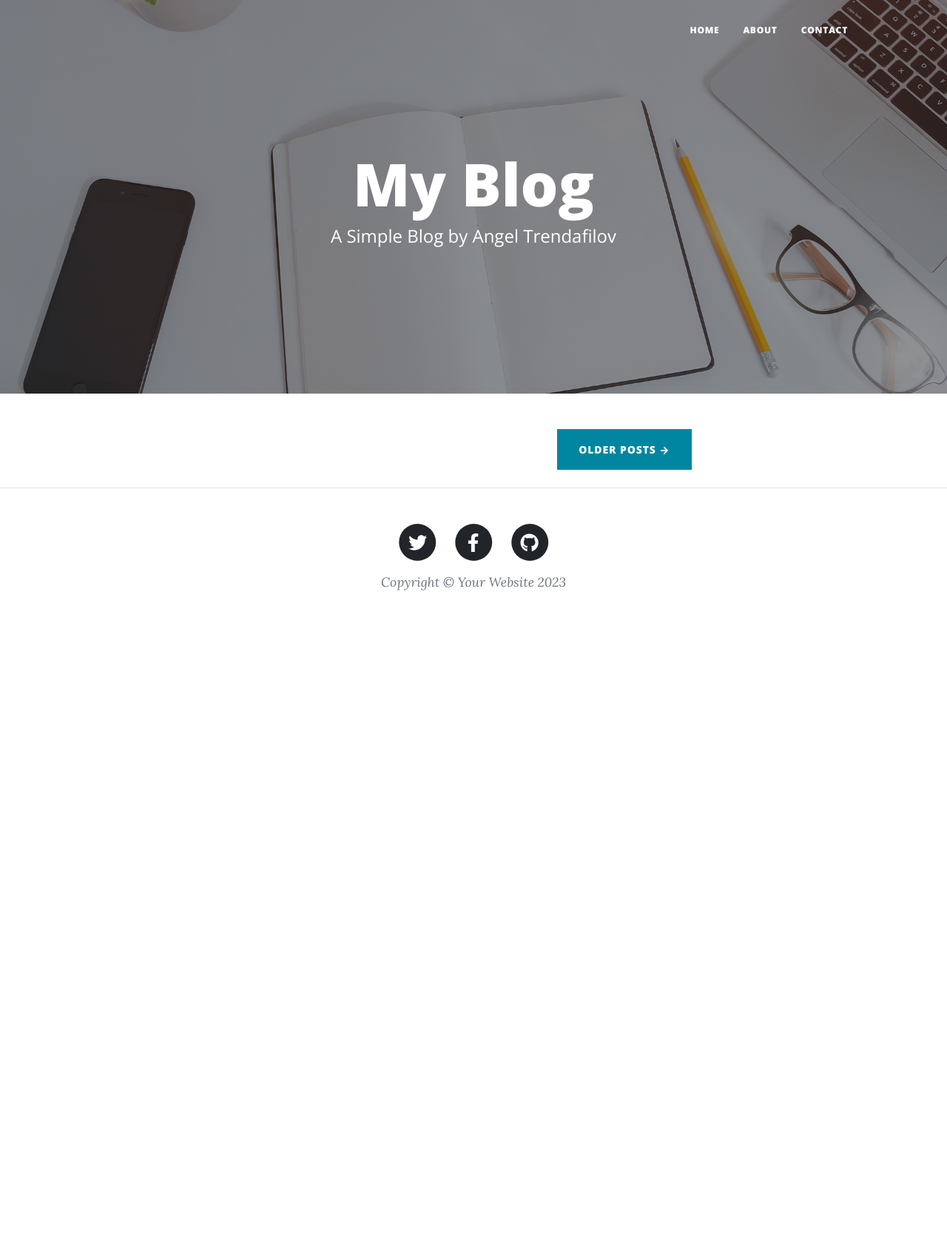
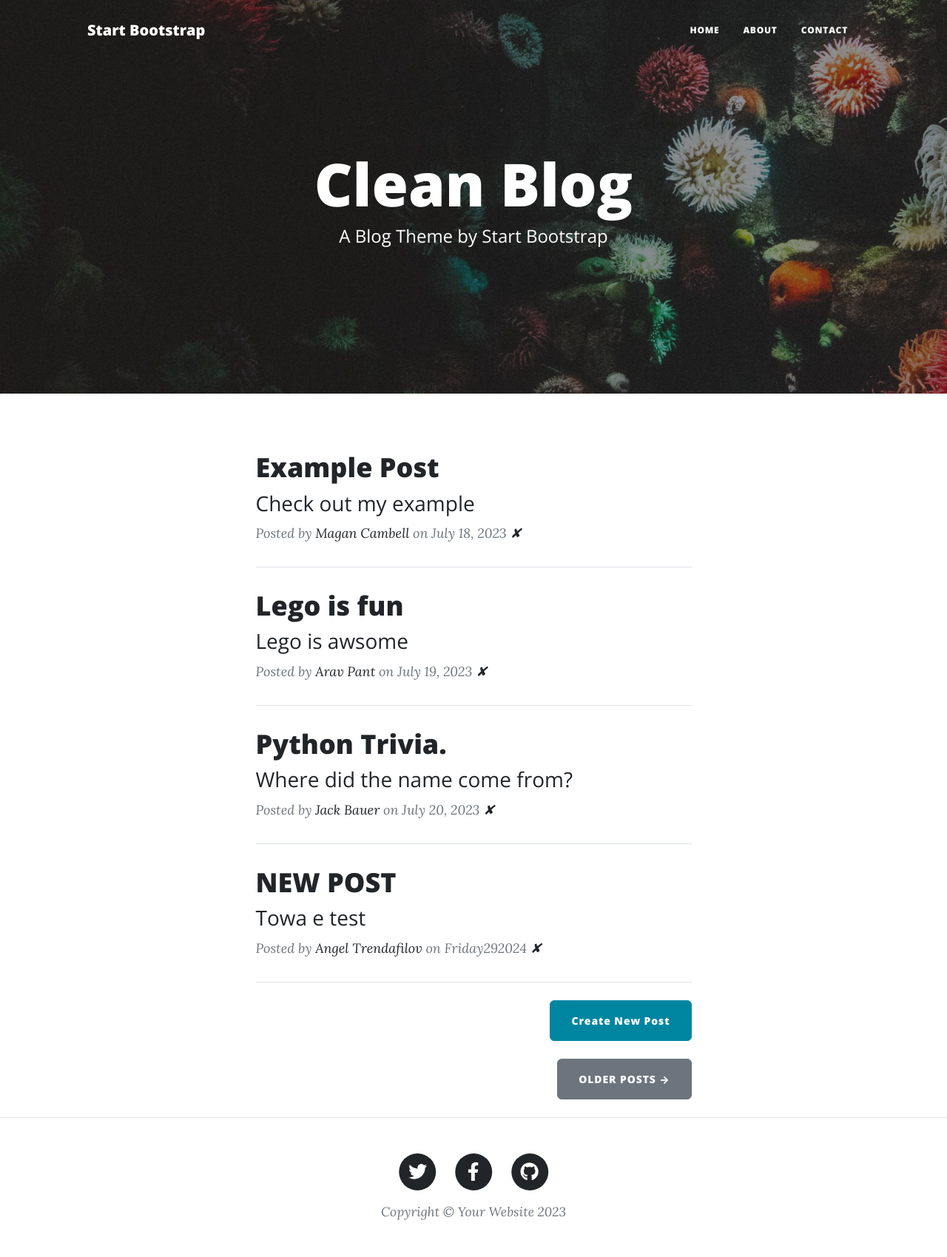
Before and after one commit to A-Trendafilov/Blog, a Flask app: page / in a window 1280 px wide. Shown: the whole page at 74% size. Before the commit the page ends 798 px from the top, so only its background shows below. Run offline with Flask 3, Linux system fonts and the light colour scheme; some libraries are stand-ins or nearby versions.

Commit message:
Adding new futures: Add/Edit/Delete -> post. Adding Database for post.

```diff
--- a/main.py
+++ b/main.py
@@ -1,21 +1,120 @@
+from flask import Flask, render_template, redirect, url_for, request
+from flask_bootstrap import Bootstrap5
+from flask_sqlalchemy import SQLAlchemy
+from sqlalchemy.orm import DeclarativeBase, Mapped, mapped_column
+from sqlalchemy import Integer, String, Text
+from flask_wtf import FlaskForm
+from wtforms import StringField, SubmitField
+from wtforms.validators import DataRequired, URL
+from flask_ckeditor import CKEditor, CKEditorField
+from datetime import date
+from dotenv import load_dotenv
+import smtplib
 import os
-import smtplib
-
-import requests
-from dotenv import load_dotenv
-from flask import Flask, render_template, request
 
 load_dotenv()
+SECRET_KEY = os.getenv("SECRET_KEY")
 EMAIL = os.getenv("EMAIL")
 PASSWORD = os.getenv("PASSWORD")
-posts = requests.get("https://api.npoint.io/0723d0fa440771f1ac25").json()
 
 app = Flask(__name__)
+app.config["SECRET_KEY"] = SECRET_KEY
+ckeditor = CKEditor(app)
+Bootstrap5(app)
+
+
+# CREATE DATABASE
+class Base(DeclarativeBase):
+    pass
+
+
+app.config["SQLALCHEMY_DATABASE_URI"] = "sqlite:///posts.db"
+db = SQLAlchemy(model_class=Base)
+db.init_app(app)
+
+
+# CONFIGURE TABLE
+class BlogPost(db.Model):
+    id: Mapped[int] = mapped_column(Integer, primary_key=True)
+    title: Mapped[str] = mapped_column(String(250), unique=True, nullable=False)
+    subtitle: Mapped[str] = mapped_column(String(250), nullable=False)
+    date: Mapped[str] = mapped_column(String(250), nullable=False)
+    body: Mapped[str] = mapped_column(Text, nullable=False)
+    author: Mapped[str] = mapped_column(String(250), nullable=False)
+    img_url: Mapped[str] = mapped_column(String(250), nullable=False)
+
+
+with app.app_context():
+    db.create_all()
+
+
+# CREATE FORMS
+class PostForm(FlaskForm):
+    title = StringField(label="Blog Post Title", validators=[DataRequired()])
+    subtitle = StringField(label="Subtitle", validators=[DataRequired()])
+    author = StringField("Your name", validators=[DataRequired()])
+    img_url = StringField("Blog image URL", validators=[DataRequired(), URL()])
+    body = CKEditorField(label="Blog Content", validators=[DataRequired()])
+    submit = SubmitField("Submit Post")
 
 
 @app.route("/")
 def get_all_posts():
+    posts = db.session.execute(db.select(BlogPost)).scalars().all()
     return render_template("index.html", all_posts=posts)
+
+
+@app.route("/post/<int:post_id>")
+def show_post(post_id):
+    requested_post = db.get_or_404(BlogPost, post_id)
+    return render_template("post.html", post=requested_post)
+
+
+@app.route("/new-post", methods=["POST"])
+def add_new_post():
+    form = PostForm()
+    if form.validate_on_submit():
+        new_post = BlogPost(
+            title=form.title.data,
+            subtitle=form.subtitle.data,
+            date=date.today().strftime("%B %d, %Y"),
+            body=form.body.data,
+            author=form.author.data,
+            img_url=form.img_url.data,
+        )
+        db.session.add(new_post)
+        db.session.commit()
+        return redirect(url_for("get_all_posts"))
+    return render_template("make-post.html", form=form)
+
+
+@app.route("/edit-post/<int:post_id>/", methods=["GET", "POST"])
+def edit_post(post_id):
+    post = db.get_or_404(BlogPost, post_id)
+    edit_form = PostForm(
+        title=post.title,
+        subtitle=post.subtitle,
+        author=post.author,
+        img_url=post.img_url,
+        body=post.body,
+    )
+    if edit_form.validate_on_submit():
+        post.title = edit_form.title.data
+        post.subtitle = edit_form.subtitle.data
+        post.author = edit_form.author.data
+        post.img_url = edit_form.img_url.data
+        post.body = edit_form.body.data
+        db.session.commit()
+        return redirect(url_for("show_post", post_id=post.id))
+    return render_template("make-post.html", form=edit_form, is_edit=True)
+
+
+@app.route("/delete/<int:post_id>")
+def delete_post(post_id):
+    post_to_delete = db.get_or_404(BlogPost, post_id)
+    db.session.delete(post_to_delete)
+    db.session.commit()
+    return redirect(url_for("get_all_posts"))
 
 
 @app.route("/about")
@@ -23,35 +122,26 @@ def about():
     return render_template("about.html")
 
 
+def send_email(name, email, phone, message):
+    email_message = f"Subject:New Message\n\nName: {name}\nEmail: {email}\nPhone: {phone}\nMessage:{message}"
+    with smtplib.SMTP("smtp.gmail.com") as connection:
+        connection.starttls()
+        connection.login(EMAIL, PASSWORD)
+        connection.sendmail(
+            from_addr=EMAIL,
+            to_addrs=EMAIL,
+            msg=email_message.encode("utf-8"),
+        )
+
+
 @app.route("/contact", methods=["GET", "POST"])
 def contact():
     if request.method == "POST":
         data = request.form
         send_email(data["name"], data["email"], data["phone"], data["message"])
-        return render_template("contact.html", msg_send=True)
-    return render_template("contact.html", msg_send=False)
-
-def send_email(name, email, phone, message):
-    email_message = f"Subject:New Message\n\nName: {name}\nEmail: {email}\nPhone: {phone}\nMessage:{message}"
-    with smtplib.SMTP("smtp.gmail.com") as connection:
-            connection.starttls()
-            connection.login(EMAIL, PASSWORD)
-            connection.sendmail(
-                from_addr=EMAIL,
-                to_addrs="aatrendafilov.pytest@gmail.com",
-                msg=email_message.encode("utf-8"),
-            )
-
-
-@app.route("/post/<int:index>")
-def show_post(index):
-    requested_post = None
-    for blog_post in posts:
-        if blog_post["id"] == index:
-            requested_post = blog_post
-    return render_template("post.html", post=requested_post)
-
+        return render_template("contact.html", msg_sent=True)
+    return render_template("contact.html", msg_sent=False)
 
 
 if __name__ == "__main__":
-    app.run(debug=True)
+    app.run(debug=True, port=5003)
--- a/templates/header.html
+++ b/templates/header.html
@@ -2,41 +2,81 @@
 <html lang="en">
 <head>
     <meta charset="utf-8"/>
-    <meta name="viewport" content="width=device-width, initial-scale=1, shrink-to-fit=no"/>
+    <meta
+            name="viewport"
+            content="width=device-width, initial-scale=1, shrink-to-fit=no"
+    />
     <meta name="description" content=""/>
     <meta name="author" content=""/>
     <title>Clean Blog - Start Bootstrap Theme</title>
-    <link rel="icon" type="image/x-icon" href="{{ url_for('static', filename='assets/favicon.ico') }}"/>
-    <!-- Font Awesome icons (free version)-->
-    <script src="https://use.fontawesome.com/releases/v6.3.0/js/all.js" crossorigin="anonymous"></script>
-    <!-- Google fonts-->
-    <link href="https://fonts.googleapis.com/css?family=Lora:400,700,400italic,700italic" rel="stylesheet"
-          type="text/css"/>
-    <link href="https://fonts.googleapis.com/css?family=Open+Sans:300italic,400italic,600italic,700italic,800italic,400,300,600,700,800"
-          rel="stylesheet" type="text/css"/>
-    <!-- Core theme CSS (includes Bootstrap)-->
-    <link href="{{ url_for('static', filename='css/styles.css') }}" rel="stylesheet"/>
+    {% block styles %}
+    {{ bootstrap.load_css() }}
+    <link
+            rel="icon"
+            type="image/x-icon"
+            href="{{ url_for('static', filename='assets/favicon.ico') }}"
+    />
+    <script
+            src="https://use.fontawesome.com/releases/v6.3.0/js/all.js"
+            crossorigin="anonymous"
+    ></script>
+    <link
+            href="https://fonts.googleapis.com/css?family=Lora:400,700,400italic,700italic"
+            rel="stylesheet"
+            type="text/css"
+    />
+    <link
+            href="https://fonts.googleapis.com/css?family=Open+Sans:300italic,400italic,600italic,700italic,800italic,400,300,600,700,800"
+            rel="stylesheet"
+            type="text/css"
+    />
+    <link
+            href="{{ url_for('static', filename='css/styles.css') }}"
+            rel="stylesheet"
+    />
+    {% endblock %}
 </head>
 <body>
 <!-- Navigation-->
 <nav class="navbar navbar-expand-lg navbar-light" id="mainNav">
     <div class="container px-4 px-lg-5">
-        <button class="navbar-toggler" type="button" data-bs-toggle="collapse" data-bs-target="#navbarResponsive"
-                aria-controls="navbarResponsive" aria-expanded="false" aria-label="Toggle navigation">
+        <a class="navbar-brand" href="/">Start Bootstrap</a>
+        <button
+                class="navbar-toggler"
+                type="button"
+                data-bs-toggle="collapse"
+                data-bs-target="#navbarResponsive"
+                aria-controls="navbarResponsive"
+                aria-expanded="false"
+                aria-label="Toggle navigation"
+        >
             Menu
             <i class="fas fa-bars"></i>
         </button>
         <div class="collapse navbar-collapse" id="navbarResponsive">
             <ul class="navbar-nav ms-auto py-4 py-lg-0">
-                <li class="nav-item"><a class="nav-link px-lg-3 py-3 py-lg-4"
-                                        href="{{ url_for('get_all_posts') }}">Home</a></li>
-                <li class="nav-item"><a class="nav-link px-lg-3 py-3 py-lg-4"
-                                        href="{{ url_for('about') }}">About</a></li>
-                <li class="nav-item"><a class="nav-link px-lg-3 py-3 py-lg-4"
-                                        href="{{ url_for('contact') }}">Contact</a>
+                <li class="nav-item">
+                    <a
+                            class="nav-link px-lg-3 py-3 py-lg-4"
+                            href="{{ url_for('get_all_posts') }}"
+                    >Home</a
+                    >
+                </li>
+                <li class="nav-item">
+                    <a
+                            class="nav-link px-lg-3 py-3 py-lg-4"
+                            href="{{ url_for('about') }}"
+                    >About</a
+                    >
+                </li>
+                <li class="nav-item">
+                    <a
+                            class="nav-link px-lg-3 py-3 py-lg-4"
+                            href="{{ url_for('contact') }}"
+                    >Contact</a
+                    >
                 </li>
             </ul>
-
         </div>
     </div>
 </nav>
--- a/templates/index.html
+++ b/templates/index.html
@@ -1,13 +1,16 @@
 {% include "header.html" %}
 
 <!-- Page Header-->
-<header class="masthead" style="background-image: url('../static/assets/img/home-bg.jpg')">
+<header
+        class="masthead"
+        style="background-image: url('../static/assets/img/home-bg.jpg')"
+>
     <div class="container position-relative px-4 px-lg-5">
         <div class="row gx-4 gx-lg-5 justify-content-center">
             <div class="col-md-10 col-lg-8 col-xl-7">
                 <div class="site-heading">
-                    <h1>My Blog</h1>
-                    <span class="subheading">A Simple Blog by Angel Trendafilov</span>
+                    <h1>Clean Blog</h1>
+                    <span class="subheading">A Blog Theme by Start Bootstrap</span>
                 </div>
             </div>
         </div>
@@ -20,21 +23,33 @@
             <!-- Post preview-->
             {% for post in all_posts %}
             <div class="post-preview">
-                <a href="{{ url_for('show_post', index=post.id) }}">
+                <a href="{{ url_for('show_post', post_id=post.id) }}">
                     <h2 class="post-title">{{ post.title }}</h2>
                     <h3 class="post-subtitle">{{ post.subtitle }}</h3>
                 </a>
                 <p class="post-meta">
                     Posted by
-                    <a href="#!">{{ post.author }}</a>
-                    on {{ post.date }}
+                    <a href="#">{{post.author}}</a>
+                    on {{post.date}} <a href="{{url_for('delete_post', post_id=post.id) }}">✘</a>
                 </p>
             </div>
             <!-- Divider-->
             <hr class="my-4"/>
             {% endfor %}
-            <div class="d-flex justify-content-end mb-4"><a class="btn btn-primary text-uppercase" href="#!">Older Posts
-                →</a></div>
+
+            <!-- New Post -->
+            <div class="d-flex justify-content-end mb-4">
+                <a
+                        class="btn btn-primary float-right"
+                        href="{{url_for('add_new_post')}}"
+                >Create New Post</a
+                >
+            </div>
+
+            <!-- Pager-->
+            <div class="d-flex justify-content-end mb-4">
+                <a class="btn btn-secondary text-uppercase" href="#!">Older Posts →</a>
+            </div>
         </div>
     </div>
 </div>
```
Also changed, not shown: requirements.txt (added, +9 -0 lines), templates/about.html (+24 -10 lines), templates/contact.html (+10 -6 lines), templates/make-post.html (added, +37 -0 lines), templates/post.html (+20 -11 lines), README.md, instance/posts.db (added), static/assets/img/contact-bg.jpg, static/assets/img/edit-bg.jpg (added), static/assets/img/home-bg.jpg, static/assets/img/post-bg.jpg, templates/footer.html (indentation only).
